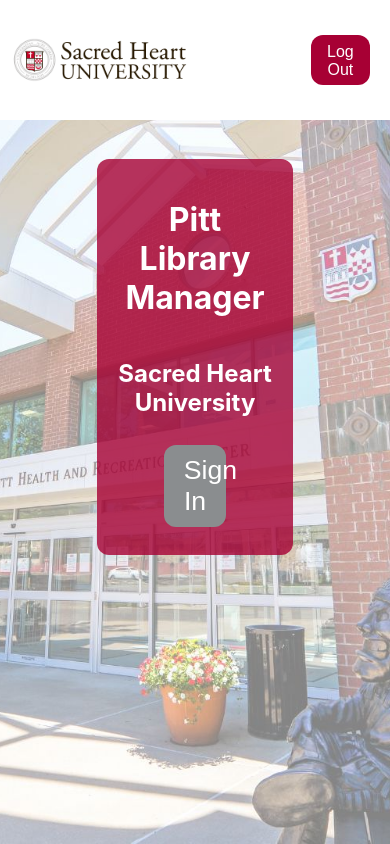
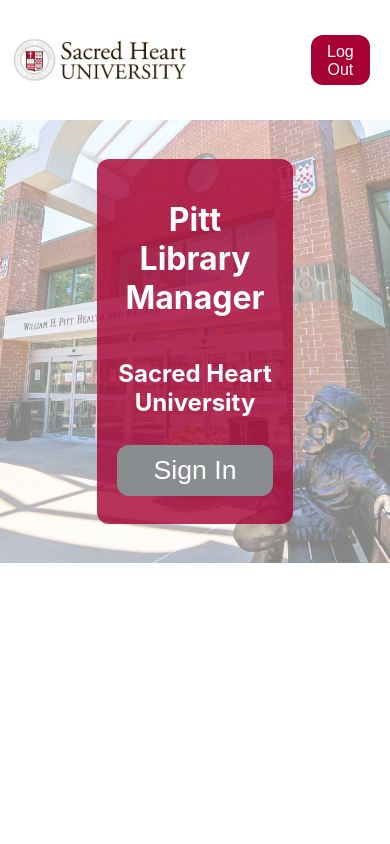
Before and after one commit to OwenG50/React-App, a React (Create React App) app: page / in a window 390 px wide. Built offline with nearby package versions, Linux system fonts and the light colour scheme.

Commit message:
background / home page

```diff
--- a/src/App.css
+++ b/src/App.css
@@ -40,10 +40,10 @@
 
   body {
     margin: 0;
-    padding: 0;
+    padding-bottom: 10%;
     background-image: url('./PittCenter_White.jpg');
     background-size: cover;
     background-position: center;
     background-repeat: no-repeat;
-    height: 100vh;
+    height: 100%;
   }
--- a/src/components/Universal/styles/SignIn.css
+++ b/src/components/Universal/styles/SignIn.css
@@ -32,9 +32,17 @@
     border: none;
     border-radius: 12px;
     cursor: pointer;
-    width: 40%;
+    width: 50%;
     font-size: 20pt;
     display: block;
     margin: 8px auto; /* Center the button horizontally */
     flex: auto;
 }
+
+@media (max-width: 600px) {
+    .LogInButton{
+
+        width: 100%;
+        max-height: auto;
+    }
+}
--- a/src/components/Work Study/styles/WSHome.css
+++ b/src/components/Work Study/styles/WSHome.css
@@ -43,3 +43,9 @@
     font-size: 20px;
     flex: auto;
 }
+
+@media (max-width: 600px) {
+    .WSHome .button{
+        background-color: pink;
+    }
+}
```
